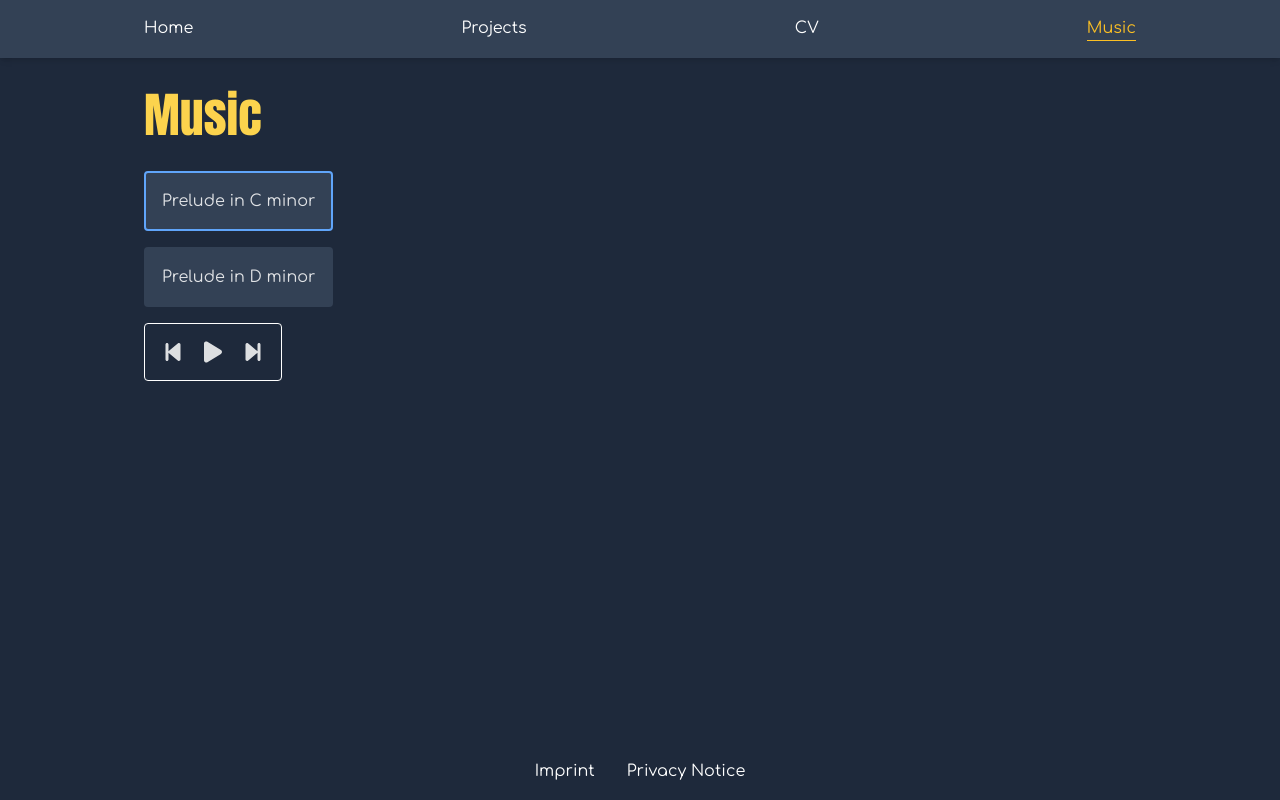
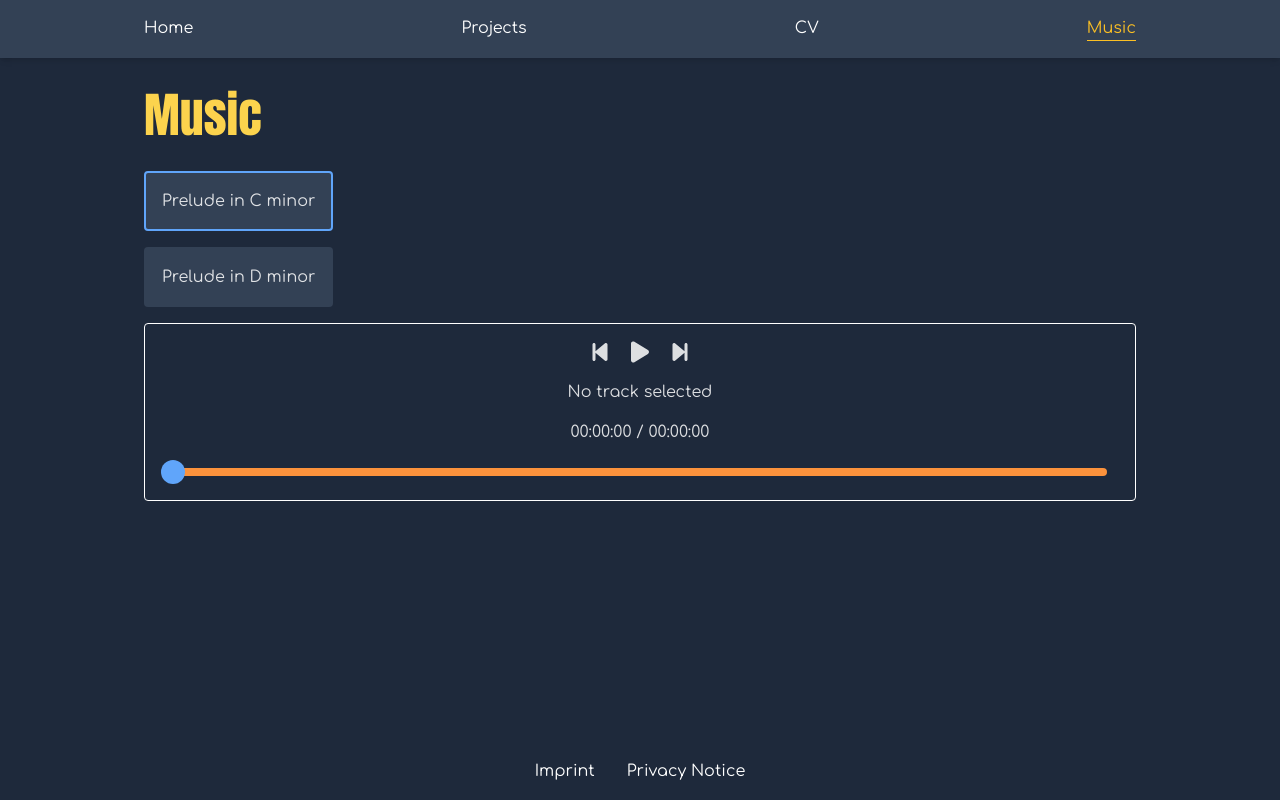
Before and after one commit to kilianmandscharo/portfolio_v2, a Next.js app: page /music in a window 1280 px wide. Built offline with nearby package versions, Linux system fonts and the light colour scheme.

Commit message:
Add basic slider

```diff
--- a/app/music/_components/MusicPlayer.tsx
+++ b/app/music/_components/MusicPlayer.tsx
@@ -1,110 +1,31 @@
 "use client";
 
-import { formatTime, getTimeFromSeconds } from "@/app/_utils/utils";
-import { useRef, useState } from "react";
 import {
   FaPlay,
   FaForwardStep,
   FaBackwardStep,
   FaPause,
 } from "react-icons/fa6";
-
-interface Track {
-  src: string;
-  name: string;
-}
-
-type Tracks = Record<string, Track>;
-
-interface CurrentTrack {
-  id: string;
-  source: AudioBufferSourceNode;
-  state: "playing" | "stopped";
-  progress: number;
-  totalDuration: number;
-}
+import useMusicPlayer, { Tracks } from "../_hooks/useMusicPlayer";
+import Slider from "./Slider";
 
 interface MusicPlayerProps {
   tracks: Tracks;
 }
 
 export default function MusicPlayer({ tracks }: MusicPlayerProps) {
-  const [selected, setSelected] = useState<string>("1");
-  const [currentTrack, setCurrentTrack] = useState<CurrentTrack | null>(null);
-
-  const ctx = useRef<AudioContext>(new AudioContext());
-  const buffers = useRef<Record<string, AudioBuffer>>({});
-
-  const timer = useRef<NodeJS.Timer>();
-
-  const loadTrack = async (id: string) => {
-    const res = await fetch(tracks[id].src);
-
-    const arrayBuffer = await res.arrayBuffer();
-    const audioBuffer = await ctx.current.decodeAudioData(arrayBuffer);
-
-    buffers.current[id] = audioBuffer;
-  };
-
-  const startTimer = () => {
-    timer.current = setInterval(() => {
-      setCurrentTrack((prev) =>
-        prev ? { ...prev, progress: prev.progress + 1 } : prev,
-      );
-    }, 1000);
-  };
-
-  const stopTimer = () => {
-    if (timer.current) {
-      clearInterval(timer.current);
-    }
-  };
-
-  const play = async () => {
-    if (!buffers.current[selected]) {
-      await loadTrack(selected);
-    }
-
-    const buffer = buffers.current[selected];
-    if (!buffer) {
-      return;
-    }
-
-    const source = ctx.current.createBufferSource();
-    source.buffer = buffer;
-    source.connect(ctx.current.destination);
-
-    if (selected !== currentTrack?.id) {
-      setCurrentTrack({
-        id: selected,
-        source,
-        state: "playing",
-        progress: 0,
-        totalDuration: buffer.duration,
-      });
-
-      source.start();
-    } else {
-      setCurrentTrack({
-        ...currentTrack,
-        source,
-        state: "playing",
-      });
-
-      source.start(0, currentTrack?.progress);
-    }
-
-    stopTimer();
-    startTimer();
-  };
-
-  const pause = () => {
-    if (currentTrack) {
-      currentTrack.source.stop();
-      setCurrentTrack({ ...currentTrack, state: "stopped" });
-      stopTimer();
-    }
-  };
+  const {
+    play,
+    pause,
+    state,
+    currentlyPlaying,
+    progressInSeconds,
+    progressFormatted,
+    totalDurationInSeconds,
+    totalDurationFormatted,
+    selected,
+    onSelectedChange,
+  } = useMusicPlayer(tracks);
 
   return (
     <div>
@@ -113,31 +34,32 @@ export default function MusicPlayer({ tracks }: MusicPlayerProps) {
           <div
             key={id}
             className={`p-4 w-fit bg-dark-700 rounded cursor-pointer border-2 ${selected === id ? "border-blue-400" : "border-transparent"}`}
-            onClick={() => setSelected(id)}
+            onClick={() => onSelectedChange(id)}
           >
             {track.name}
           </div>
         ))}
       </div>
-      <div className="mt-4 border border-white p-4 rounded w-fit flex flex-col gap-4 justify-center items-center">
+      <div className="mt-4 border border-white p-4 rounded flex flex-col gap-4 justify-center items-center">
         <div className="flex gap-4">
           <FaBackwardStep className="cursor-pointer" size={24} />
-          {currentTrack?.state === "playing" ? (
+          {state === "playing" ? (
             <FaPause className="cursor-pointer" onClick={pause} size={24} />
           ) : (
             <FaPlay className="cursor-pointer" onClick={play} size={24} />
           )}
           <FaForwardStep className="cursor-pointer" size={24} />
         </div>
-        {currentTrack && <div>{tracks[currentTrack.id].name}</div>}
-        {currentTrack && (
-          <div>
-            {formatTime(getTimeFromSeconds(currentTrack.progress))} /{" "}
-            {formatTime(
-              getTimeFromSeconds(Math.round(currentTrack.totalDuration)),
-            )}
-          </div>
-        )}
+        <div>{currentlyPlaying || "No track selected"}</div>
+        <div>
+          {progressFormatted} / {totalDurationFormatted}
+        </div>
+        <Slider
+          min={0}
+          max={totalDurationInSeconds}
+          value={progressInSeconds}
+          onValueChange={() => null}
+        />
       </div>
     </div>
   );
--- /dev/null
+++ b/app/music/_components/ProgressBar.tsx
@@ -0,0 +1,41 @@
+const LINE_WIDTH = 200;
+const LINE_HEIGHT = 10;
+const LINE_STROKE_WIDTH = 10;
+const LINE_OFFSET_Y = LINE_HEIGHT / 2;
+const CONTAINER_PADDING_X = 10;
+const LINE_OFFSET_X = CONTAINER_PADDING_X;
+const CONTAINER_WIDTH = LINE_WIDTH + 2 * CONTAINER_PADDING_X;
+const CONTAINER_HEIGHT = LINE_HEIGHT;
+
+interface Props {
+  progress: number;
+}
+
+export default function ProgressBar({ progress }: Props) {
+  return (
+    <svg
+      width={CONTAINER_WIDTH}
+      height={CONTAINER_HEIGHT}
+      viewBox={`0 0 ${CONTAINER_WIDTH} ${CONTAINER_HEIGHT}`}
+    >
+      <line
+        x1={LINE_OFFSET_X}
+        y1={LINE_OFFSET_Y}
+        x2={LINE_OFFSET_X + LINE_WIDTH}
+        y2={LINE_OFFSET_Y}
+        stroke="green"
+        strokeWidth={LINE_STROKE_WIDTH}
+        strokeLinecap="round"
+      ></line>
+      <line
+        x1={LINE_OFFSET_X}
+        y1={LINE_OFFSET_Y}
+        x2={LINE_OFFSET_X + LINE_WIDTH * progress}
+        y2={LINE_OFFSET_Y}
+        stroke="yellow"
+        strokeWidth={LINE_STROKE_WIDTH}
+        strokeLinecap="round"
+      ></line>
+    </svg>
+  );
+}
--- /dev/null
+++ b/app/music/_components/Slider.tsx
@@ -0,0 +1,70 @@
+import {
+  MouseEvent as ReactMouseEvent,
+  useEffect,
+  useRef,
+  useState,
+} from "react";
+
+interface Props {
+  min: number;
+  max: number;
+  value: number;
+  onValueChange: (val: number) => void;
+}
+
+const containerPadding = 12;
+
+export default function Slider({ min, max, value, onValueChange }: Props) {
+  const [clicked, setClicked] = useState<boolean>(false);
+
+  const containerRef = useRef<HTMLDivElement>(null);
+
+  const containerWidth = containerRef.current?.clientWidth ?? 0;
+  const containerOffsetLeft = containerRef.current?.offsetLeft ?? 0;
+  const barWidth = Math.max(0, containerWidth - containerPadding * 2);
+
+  const pos = max === 0 ? 0 : (value / max) * barWidth;
+
+  const handleMouseMove = (e: MouseEvent) => {
+    if (!clicked) return;
+
+    const mouseXPosition = e.clientX - containerOffsetLeft - containerPadding;
+    const val = (max * mouseXPosition) / barWidth;
+    onValueChange(Math.max(min, Math.min(val, max)));
+  };
+
+  useEffect(() => {
+    window.addEventListener("mousemove", handleMouseMove);
+
+    return () => window.removeEventListener("mousemove", handleMouseMove);
+  }, [clicked]);
+
+  const handleClick = (e: ReactMouseEvent<HTMLDivElement>) => {
+    const mouseXPosition = e.clientX - containerOffsetLeft - containerPadding;
+    onValueChange((max * mouseXPosition) / barWidth);
+  };
+
+  return (
+    <div
+      className="w-full relative h-6 flex items-center p-3"
+      ref={containerRef}
+    >
+      <div
+        className="w-full h-2 bg-orange-400 rounded-xl cursor-pointer"
+        onClick={handleClick}
+      />
+      <div
+        className="h-2 bg-blue-400 rounded-xl pointer-events-none absolute left-3"
+        style={{
+          width: pos,
+        }}
+      />
+      <div
+        className={`w-6 h-6 rounded-full bg-blue-400 absolute`}
+        style={{ left: pos }}
+        onMouseDown={() => setClicked(true)}
+        onMouseUp={() => setClicked(false)}
+      />
+    </div>
+  );
+}
--- /dev/null
+++ b/app/music/_hooks/useMusicPlayer.ts
@@ -0,0 +1,163 @@
+import { formatTime, getTimeFromSeconds } from "@/app/_utils/utils";
+import { useMemo, useRef, useState } from "react";
+
+interface Track {
+  src: string;
+  name: string;
+}
+
+export type Tracks = Record<string, Track>;
+
+interface CurrentTrack {
+  id: string;
+  source: AudioBufferSourceNode;
+  state: "playing" | "stopped";
+  startedAt: Date;
+  stoppedAt: Date;
+  totalDuration: number;
+}
+
+export default function useMusicPlayer(tracks: Tracks): {
+  play: () => void;
+  pause: () => void;
+  state: CurrentTrack["state"] | null;
+  currentlyPlaying: string;
+  progressInSeconds: number;
+  progressFormatted: string;
+  totalDurationInSeconds: number;
+  totalDurationFormatted: string;
+  selected: string;
+  onSelectedChange: (id: string) => void;
+} {
+  const [selected, setSelected] = useState<string>("1");
+  const [currentTrack, setCurrentTrack] = useState<CurrentTrack | null>(null);
+  const [_, setTrigger] = useState<boolean>(false);
+
+  const ctx = useRef<AudioContext>(new AudioContext());
+  const buffers = useRef<Record<string, AudioBuffer>>({});
+
+  const timer = useRef<NodeJS.Timer>();
+
+  const loadTrack = async (id: string) => {
+    const res = await fetch(tracks[id].src);
+
+    const arrayBuffer = await res.arrayBuffer();
+    const audioBuffer = await ctx.current.decodeAudioData(arrayBuffer);
+
+    buffers.current[id] = audioBuffer;
+  };
+
+  const startTimer = () => {
+    timer.current = setInterval(() => {
+      setTrigger((prev) => !prev);
+    }, 1000);
+  };
+
+  const stopTimer = () => {
+    if (timer.current) {
+      clearInterval(timer.current);
+    }
+  };
+
+  const onSelectedChange = (id: string) => {
+    setSelected(id);
+  };
+
+  const play = async () => {
+    if (!buffers.current[selected]) {
+      await loadTrack(selected);
+    }
+
+    const buffer = buffers.current[selected];
+    if (!buffer) {
+      return;
+    }
+
+    const source = ctx.current.createBufferSource();
+    source.buffer = buffer;
+    source.connect(ctx.current.destination);
+
+    if (selected !== currentTrack?.id) {
+      const now = new Date();
+      setCurrentTrack({
+        id: selected,
+        source,
+        state: "playing",
+        startedAt: now,
+        stoppedAt: now,
+        totalDuration: Math.round(buffer.duration),
+      });
+
+      source.onended = pause;
+      source.start();
+    } else {
+      setCurrentTrack({
+        ...currentTrack,
+        source,
+        state: "playing",
+      });
+
+      source.start(
+        0,
+        (currentTrack.stoppedAt.getTime() - currentTrack.startedAt.getTime()) /
+          1000,
+      );
+    }
+
+    stopTimer();
+    startTimer();
+  };
+
+  const pause = () => {
+    if (currentTrack) {
+      currentTrack.source.stop();
+      setCurrentTrack((prev) =>
+        prev
+          ? {
+              ...prev,
+              state: "stopped",
+              stoppedAt: new Date(),
+            }
+          : prev,
+      );
+      stopTimer();
+    }
+  };
+
+  const currentlyPlaying = currentTrack ? tracks[currentTrack.id].name : "";
+
+  const state = currentTrack ? currentTrack.state : null;
+
+  const totalDurationInSeconds = currentTrack?.totalDuration ?? 0;
+  const totalDurationFormatted = useMemo(
+    () => formatTime(getTimeFromSeconds(totalDurationInSeconds)),
+    [currentTrack],
+  );
+
+  const progressInSeconds = currentTrack
+    ? Math.round(
+        (new Date().getTime() - currentTrack.startedAt.getTime()) / 1000,
+      )
+    : 0;
+
+  const progressFormatted = useMemo(
+    () =>
+      currentTrack
+        ? formatTime(getTimeFromSeconds(progressInSeconds))
+        : formatTime(getTimeFromSeconds(0)),
+    [currentTrack, progressInSeconds],
+  );
+
+  return {
+    play,
+    pause,
+    state,
+    currentlyPlaying,
+    progressInSeconds,
+    progressFormatted,
+    totalDurationInSeconds,
+    totalDurationFormatted,
+    selected,
+    onSelectedChange,
+  };
+}
```
Also changed, not shown: app/music/page.tsx (+0 -14 lines).
